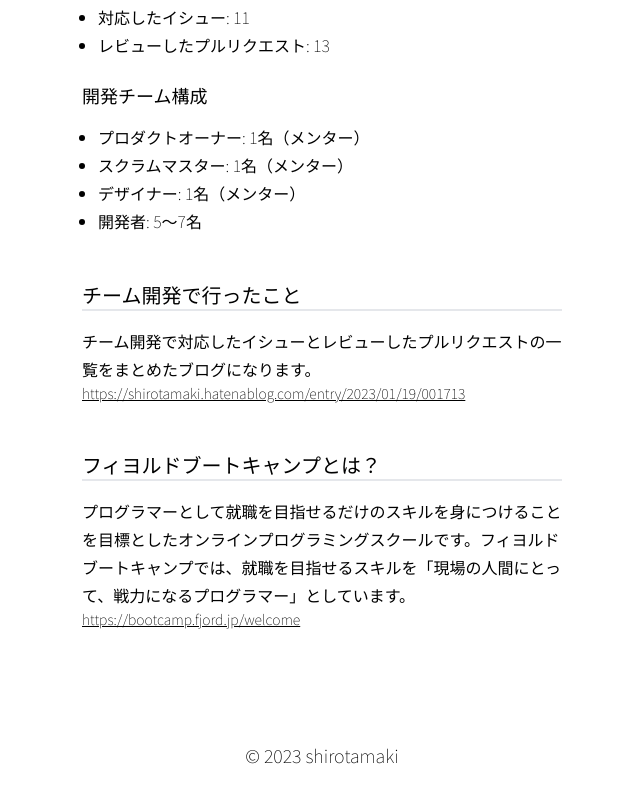
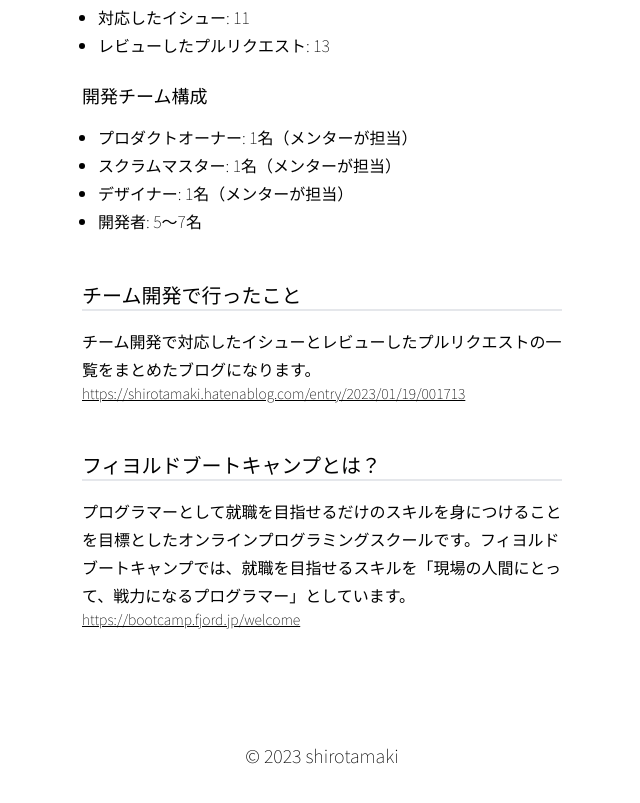
Before and after one commit to shirotamaki/shirotamaki-portfolio, a Nuxt app: page /works/bootcamp in a window 1280 px wide. Shown: the part 825-1628 px from the top of the page, without its empty margins (318-958 px from the left). Built offline with nearby package versions, Linux system fonts and the light colour scheme.

Commit message:
テキストを修正

```diff
--- a/pages/works/bootcamp.vue
+++ b/pages/works/bootcamp.vue
@@ -36,9 +36,9 @@
           <section>
             <h3 class="text-lg">開発チーム構成</h3>
             <ul>
-              <li class="mt-4 ml-4 list-disc">プロダクトオーナー: 1名（メンター）</li>
-              <li class="mt-1 ml-4 list-disc">スクラムマスター: 1名（メンター）</li>
-              <li class="mt-1 ml-4 list-disc">デザイナー: 1名（メンター）</li>
+              <li class="mt-4 ml-4 list-disc">プロダクトオーナー: 1名（メンターが担当）</li>
+              <li class="mt-1 ml-4 list-disc">スクラムマスター: 1名（メンターが担当）</li>
+              <li class="mt-1 ml-4 list-disc">デザイナー: 1名（メンターが担当）</li>
               <li class="mt-1 ml-4 list-disc">開発者: 5〜7名</li>
             </ul>
           </section>
```
